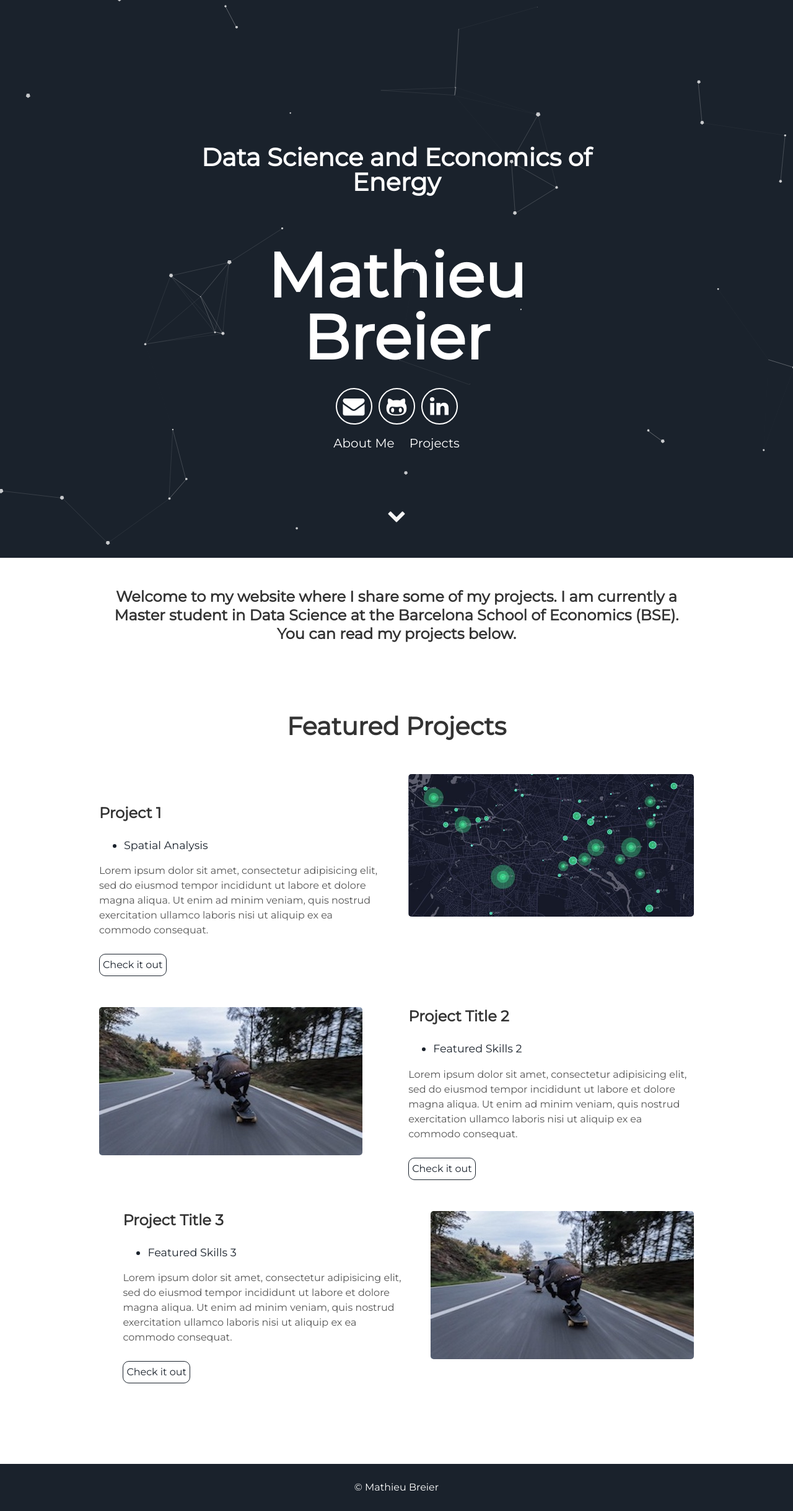
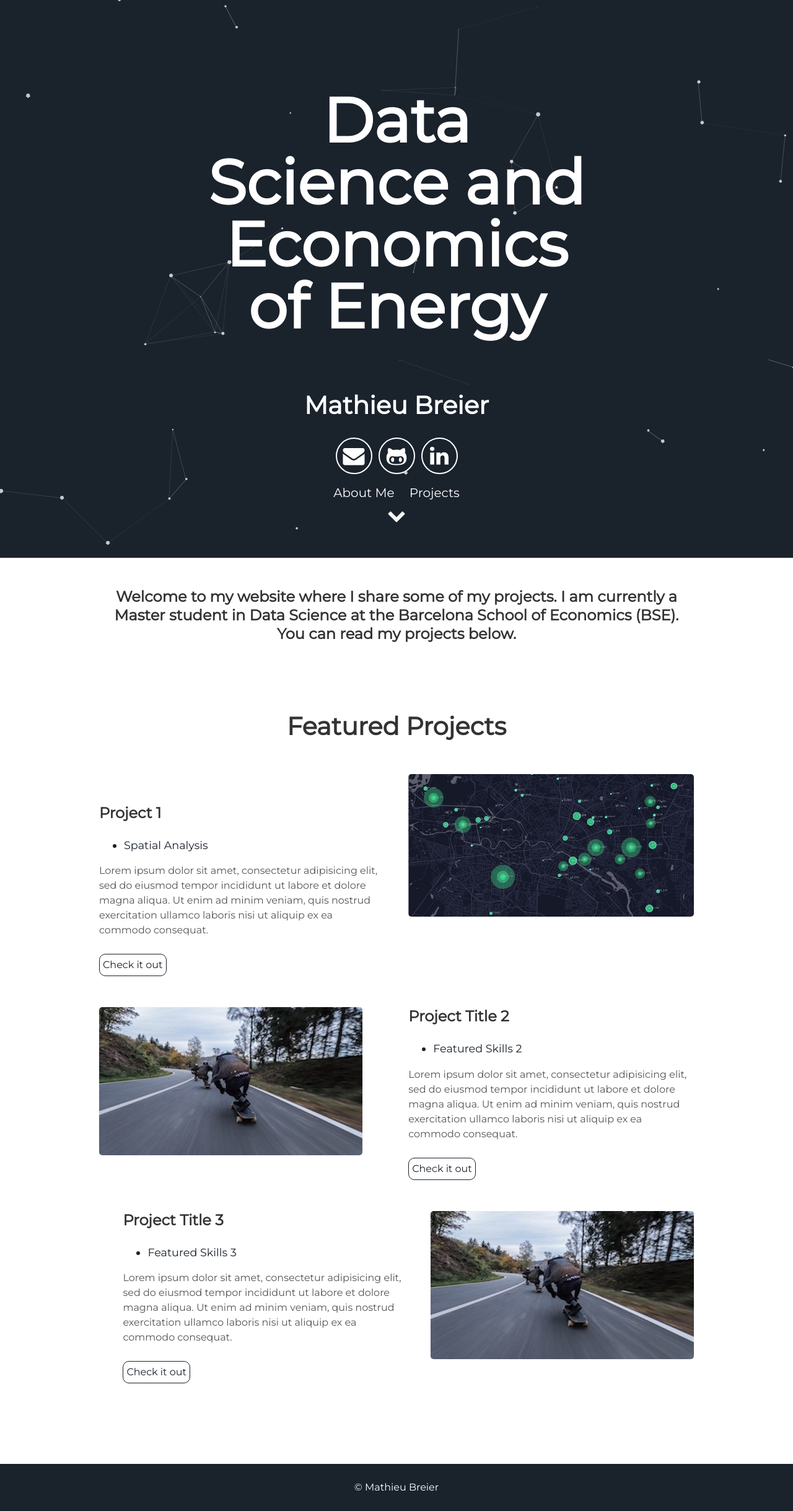
Before and after one commit to mtbrr26/MathieuBreier.github.io, a Jekyll site: the page built from index.html, in a window 1280 px wide. Shown: the whole page at 62% size. Built offline with Jekyll 4.4.1, drawn with Linux system fonts in a browser that asks for light colours.

Commit message:
Update header.html

```diff
--- a/_includes/header.html
+++ b/_includes/header.html
@@ -1,10 +1,10 @@
 <div id="particles-js">
   <div class="header">
       <h2>
-        <span class="site-description">{{site.user_title}}</span>
+        <span class="site-title">{{site.user_title}}</span>
       </h2>
       <h1>
-        <span class="site-title">{{site.username}}</span>
+        <span class="site-description">{{site.username}}</span>
       </h1>
       <div class="header-icons">
         <a aria-label="Send email" href="mailto:breiermathieu@gmail.com"><i class="icon fa fa-envelope"></i></a>
```
